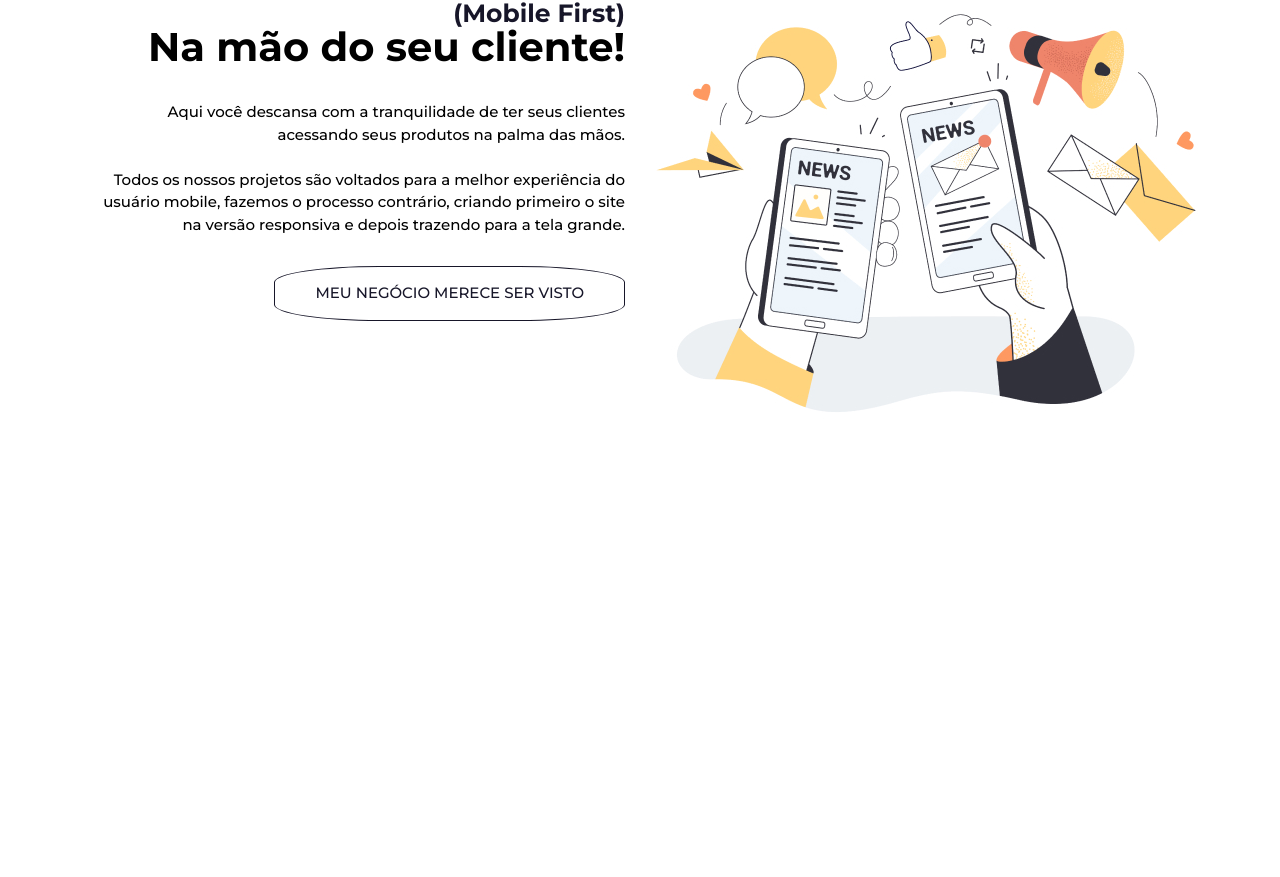
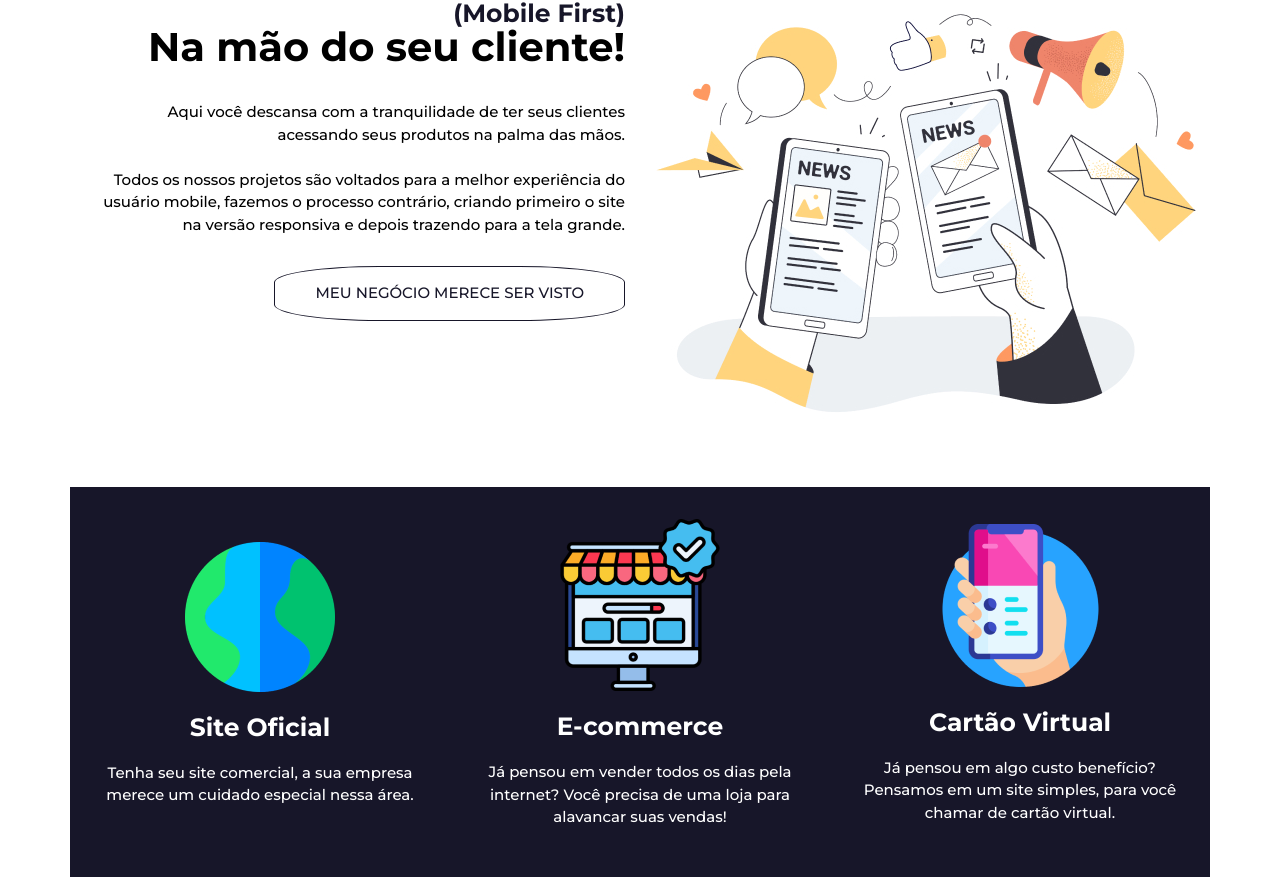
Before and after one commit to Vinicios-Developer/Web-project, a plain HTML site: page index.html in a window 1280 px wide. Shown: the part 857-1734 px from the top of the page. Before the commit the page ends 1344 px from the top, so only its background shows below. Drawn offline with nearby package versions, Linux system fonts and the light colour scheme.

Commit message:
section services adicionada

```diff
--- a/index.html
+++ b/index.html
@@ -81,6 +81,35 @@
             </div>
         </div>
     </section>
+    <section id="services">
+        <div class="container">
+            <div class="row">
+                <div class="col-4 service">
+                    <div>
+                        <img src="./terra.png" alt="Ícone Planeta terra">
+                        <h5>Site Oficial</h5>
+                        <p>Tenha seu site comercial, a sua empresa merece um cuidado especial nessa área.</p>
+                    </div>
+                </div>
+                <div class="col-4 service negative">
+                    <div>
+                        <img src="./loja-oficial.png" alt="Ícone Loja e-commerce">
+                        <h5>E-commerce</h5>
+                        <p>Já pensou em vender todos os dias pela internet? Você precisa de uma loja para alavancar suas
+                            vendas!</p>
+                    </div>
+                </div>
+                <div class="col-4 service">
+                    <div>
+                        <img src="./smartphone.png" alt="ícone smartphone">
+                        <h5>Cartão Virtual</h5>
+                        <p>Já pensou em algo custo benefício? Pensamos em um site simples, para você chamar de cartão
+                            virtual.</p>
+                    </div>
+                </div>
+            </div>
+        </div>
+    </section>
     <script src="https://code.jquery.com/jquery-3.3.1.slim.min.js"
         integrity="sha384-q8i/X+965DzO0rT7abK41JStQIAqVgRVzpbzo5smXKp4YfRvH+8abtTE1Pi6jizo"
         crossorigin="anonymous"></script>
--- a/style.css
+++ b/style.css
@@ -19,6 +19,13 @@ h2 {
     color: #000000;
     font-family: 'Montserrat', sans-serif;
     font-size: 40px;
+    font-weight: bold;
+}
+
+h5 {
+    color: #171629;
+    font-family: 'Montserrat', sans-serif;
+    font-size: 25px;
     font-weight: bold;
 }
 
@@ -117,7 +124,7 @@ section#content-mobile-first {
     padding: 60px 0;
 }
 
-section#content-mobile-first p{
+section#content-mobile-first p {
     margin: 30px 0;
 }
 
@@ -136,3 +143,21 @@ section#content-mobile-first p{
     background: #171629;
     color: #FFFFFF;
 }
+
+section#services .service {
+    background: #171629;
+    height: 390px;
+    display: flex;
+    color: #FFFFFF;
+    align-items: center;
+    text-align: center;
+}
+
+section#services .service p {
+    color: #FFFFFF;
+}
+
+section#services .service h5 {
+    color: #FFFFFF;
+    margin: 20px 0;
+}
```
Also changed, not shown: loja-oficial.png (added), smartphone.png (added), terra.png (added).
